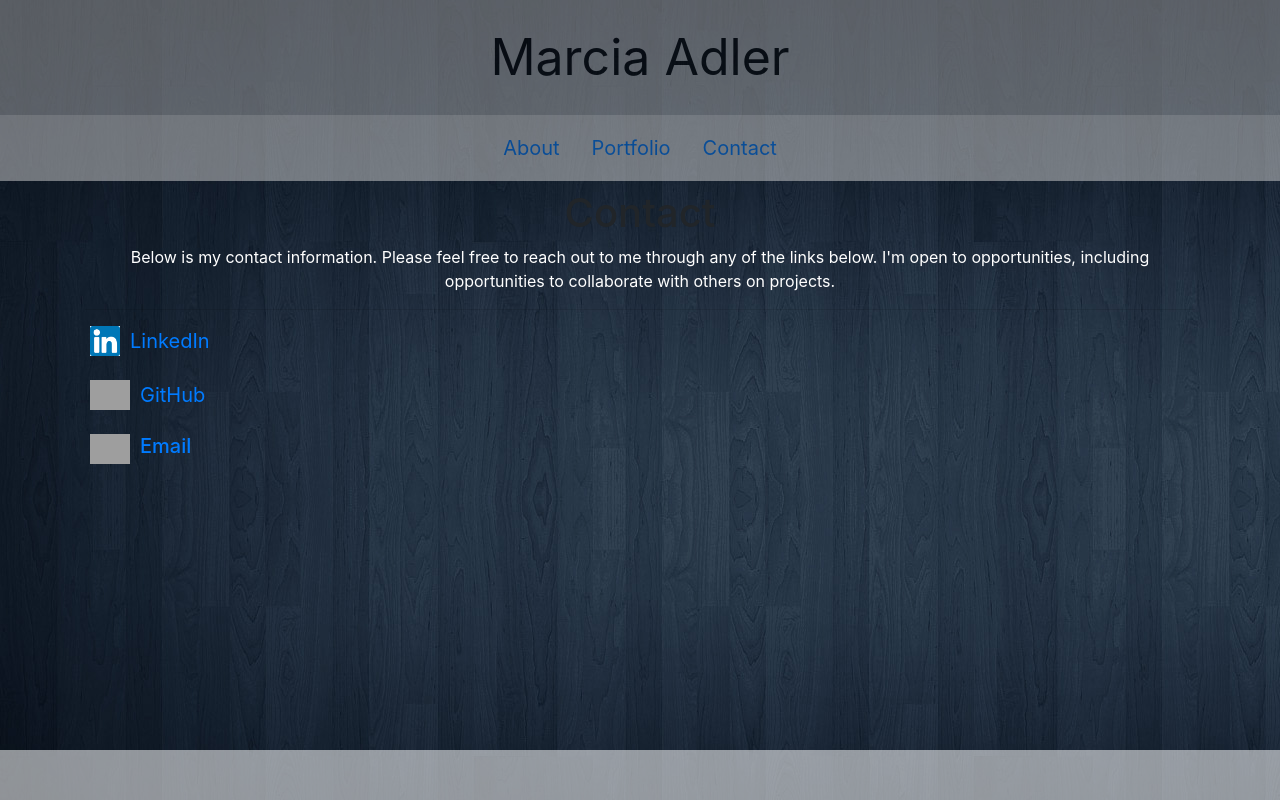
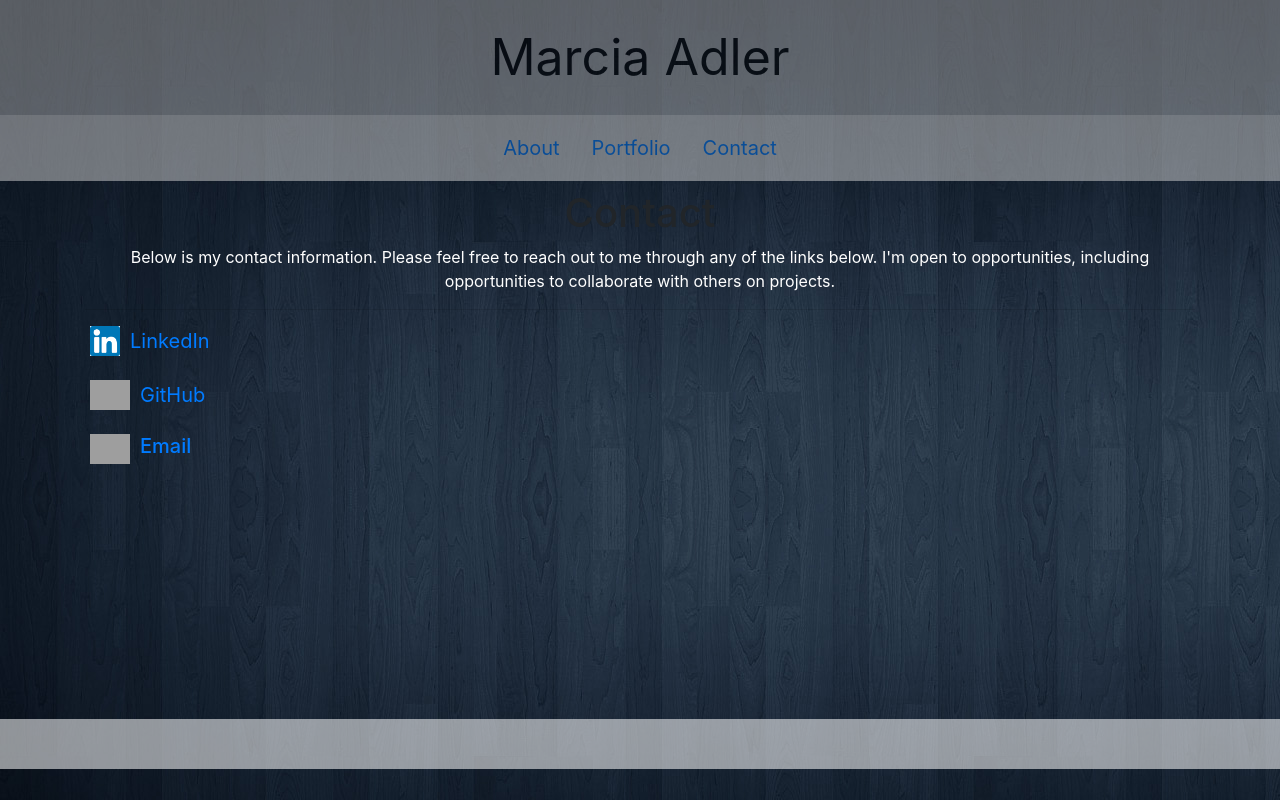
Before and after one commit to MarciaAdler/Portfolio-MarciaAdler, a React (Create React App) app in the folder portfolio/: page /Portfolio-MarciaAdler/contact in a window 1280 px wide. Built offline with nearby package versions, Linux system fonts and the light colour scheme; grey boxes are pictures that could not be loaded.

Commit message:
fixed formatting of footer

```diff
--- a/portfolio/src/components/Footer.js
+++ b/portfolio/src/components/Footer.js
@@ -3,13 +3,12 @@ const styles = {
   footer: {
     backgroundColor: "white",
     height: "50px",
-    position: "fixed",
     clear: "both",
     width: "100%",
     bottom: "0",
     paddingTop: "25px",
-    opacity: "55%"
-  }
+    opacity: "55%",
+  },
 };
 function Footer() {
   return <footer style={styles.footer}></footer>;
```
